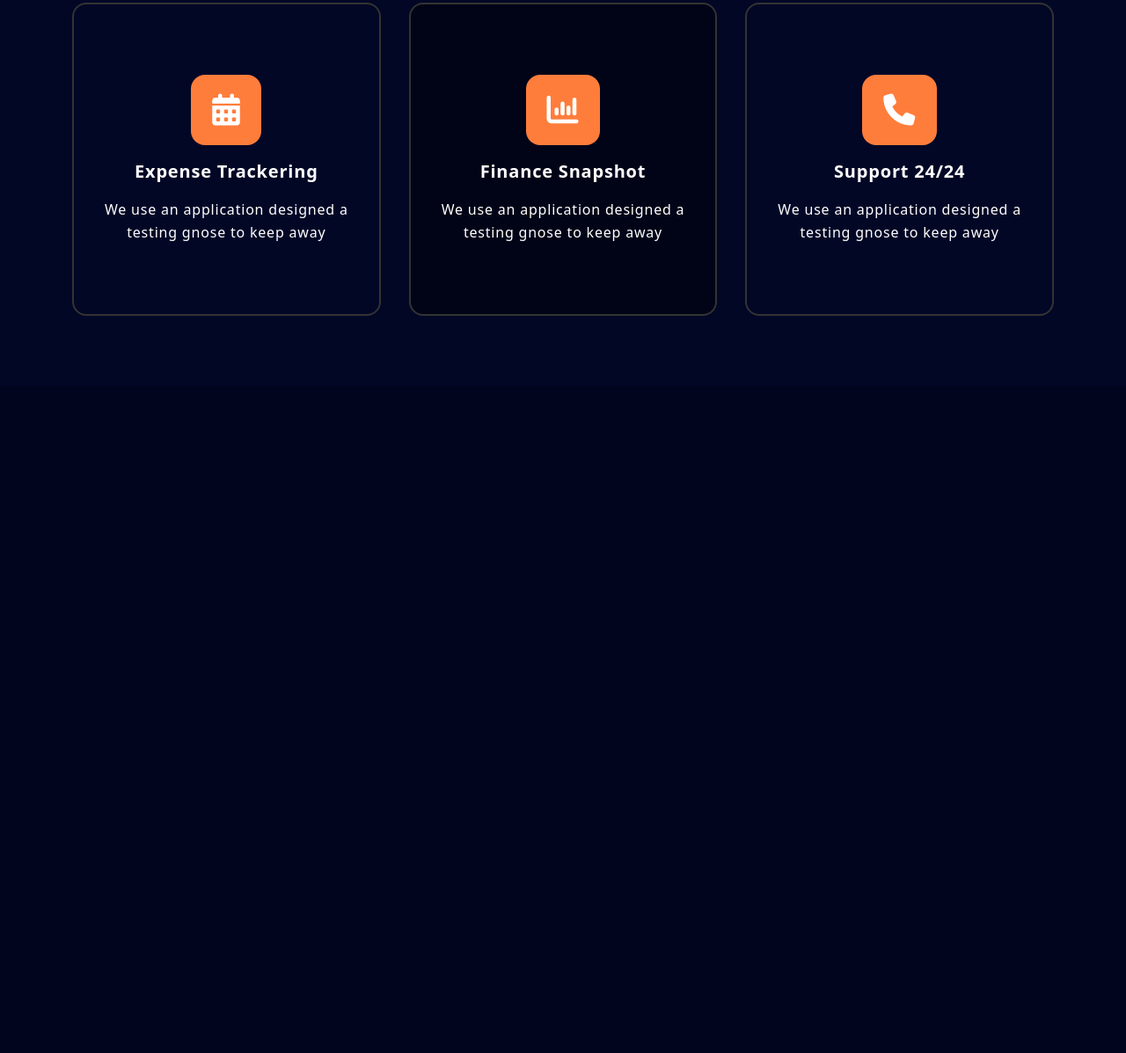
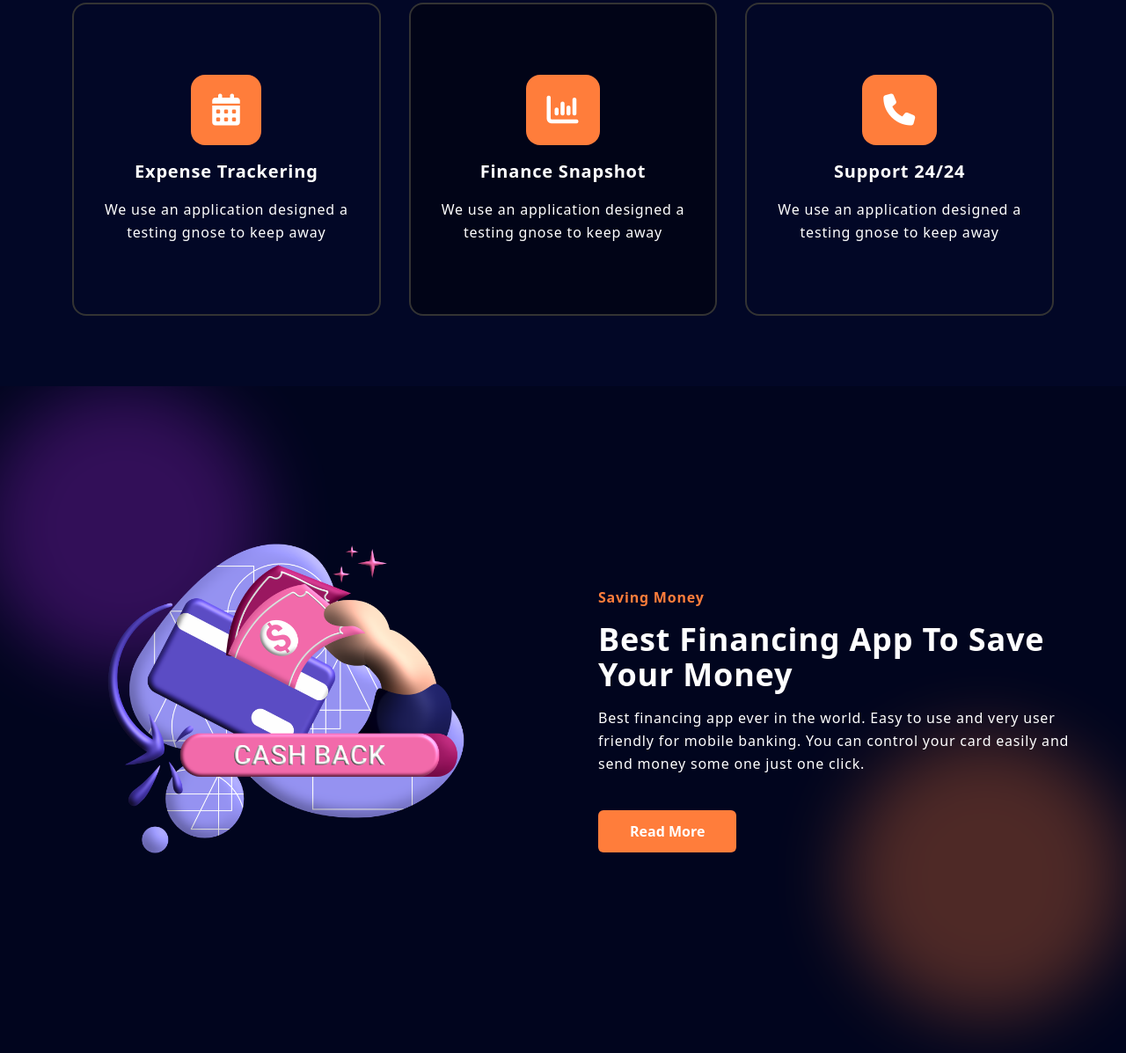
Before and after one commit to mokammeltanvir/BankingApp-LandingPage, a website built with Vite: page index.html in a window 1280 px wide. Shown: the part 813-2010 px from the top of the page at 88% size. Before the commit the page ends 1252 px from the top, so only its background shows below. Built offline with nearby package versions, Linux system fonts and the light colour scheme.

Commit message:
Saving money section

```diff
--- a/index.html
+++ b/index.html
@@ -229,6 +229,32 @@
         </div>
       </section>
       <!-- Features Section End -->
+      <!-- Saving Money Section -->
+      <section id="saving-money">
+        <div class="container py-20 relative">
+          <div class="blob1"></div>
+
+          <div class="blob2"></div>
+
+          <div class="flex flex-col items-center justify-between md:flex-row">
+            <div class="mb-12 md:w-1/2">
+              <img src="./img/hero2.png" alt="" />
+            </div>
+
+            <div class="text-center md:text-left md:w-1/2 md:ml-20">
+              <h4 class="font-bold text-color-secondary mb-4">Saving Money</h4>
+              <h1 class="title mb-4">Best Financing App To Save Your Money</h1>
+              <p class="leading-relaxed mb-10">
+                Best financing app ever in the world. Easy to use and very user
+                friendly for mobile banking. You can control your card easily
+                and send money some one just one click.
+              </p>
+              <button class="btn">Read More</button>
+            </div>
+          </div>
+        </div>
+      </section>
+      <!-- Saving Money Section End -->
     </main>
 
     <!-- JS Script -->
```
Also changed, not shown: css/main.css, img/hero2.png (added).
